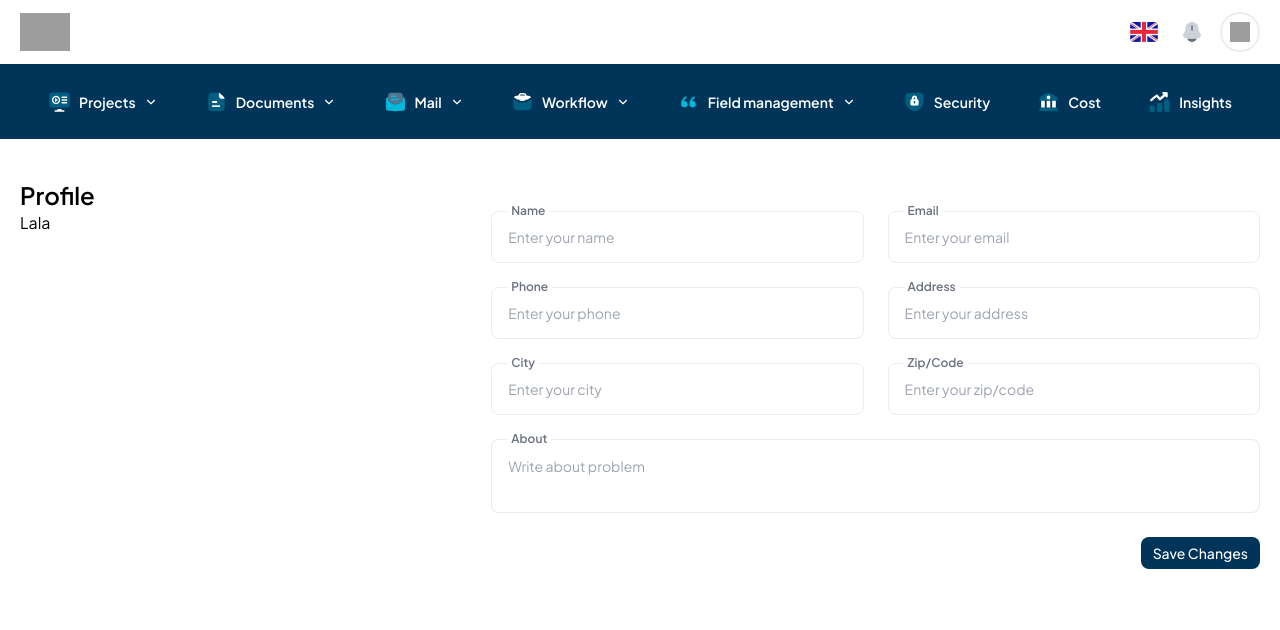
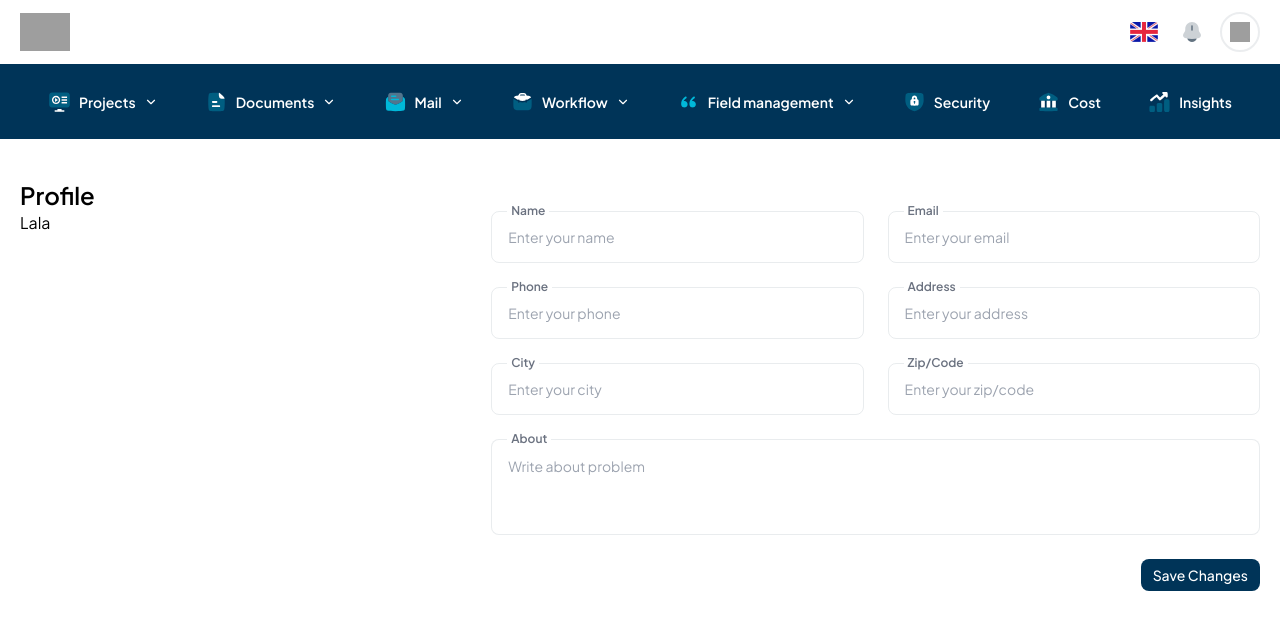
Before and after one commit to BCPAZ/crm-app, a React (Vite) app: page /profile in a window 1280 px wide. Shown: the top 630 px of the page. Built offline with nearby package versions, Linux system fonts and the light colour scheme; grey boxes are pictures that could not be loaded.

Commit message:
style : text area style changed

```diff
--- a/src/components/common/TextArea.jsx
+++ b/src/components/common/TextArea.jsx
@@ -7,7 +7,7 @@ const TextArea = ({placeholder, label}) => {
       >
         {label}
       </label>
-      <textarea className="w-full resize-none p-4 rounded-lg text-sm border border-grey/20" placeholder={placeholder}></textarea>
+      <textarea className="w-full outline-none min-h-24 resize-none p-4 rounded-lg text-sm border border-grey/20" placeholder={placeholder}></textarea>
     </div>
   )
 }
```
